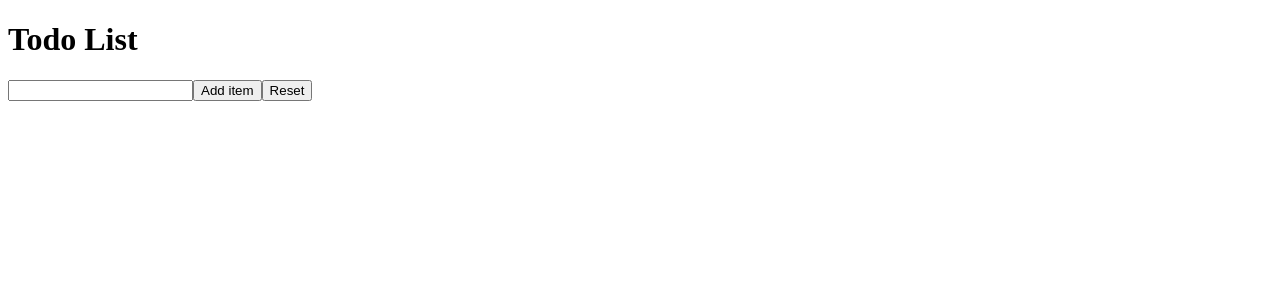
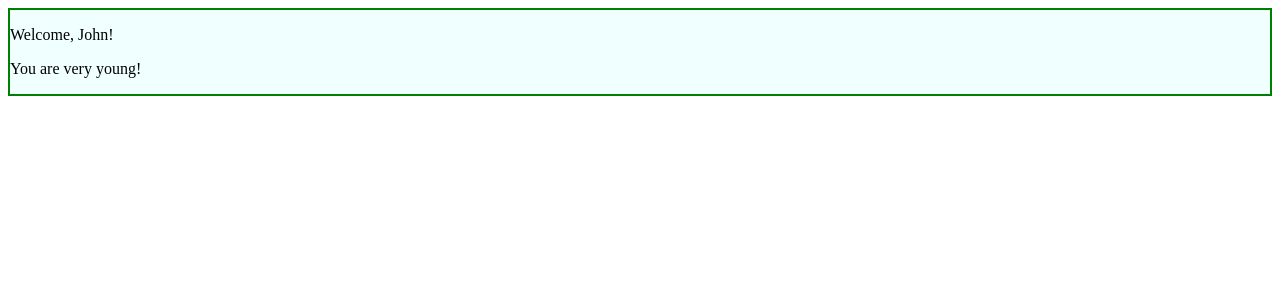
Before and after one commit to RobiChiri/React, a React (Vite) app in the folder vite-project/: page / in a window 1280 px wide. Shown: the top 300 px of the page. Built offline with nearby package versions, Linux system fonts and the light colour scheme.

Commit message:
esercizio-30

```diff
--- a/vite-project/src/App.jsx
+++ b/vite-project/src/App.jsx
@@ -1,5 +1,5 @@
 // import { Hello } from "./Hello";
-// import { Welcome } from "./Welcome";
+import { Welcome } from "./Welcome";
 // import { AlertClock } from "./AlertClock";
 // import { Counter } from "./Counter";
 // import { Clock } from "./Clock";
@@ -11,7 +11,7 @@
 // import { StrictModeComponent } from "./StrictModeComponent";
 // import { StrictMode } from "react";
 
-import { TodoList } from "./TodoList";
+// import { TodoList } from "./TodoList";
 
 export function App() {
   // function handleButtonClick() {
@@ -24,9 +24,9 @@ export function App() {
   // }
   return (
     <div>
-      {/* <Hello />
+      {/* <Hello /> */}
       <Welcome name="John" age={17} />
-      <AlertClock eventHandler={handleButtonClick} /> */}
+      {/* <AlertClock eventHandler={handleButtonClick} /> */}
       {/* <Counter initialValue={0} increment={1} decrement={1} /> */}
       {/* <Clock />
       <MouseClicker />
@@ -37,7 +37,7 @@ export function App() {
       {/* <StrictMode>
         <StrictModeComponent />
       </StrictMode> */}
-      <TodoList />
+      {/* <TodoList /> */}
     </div>
   );
 }
--- a/vite-project/src/Welcome.jsx
+++ b/vite-project/src/Welcome.jsx
@@ -3,7 +3,7 @@ import { Age } from "./Age";
 // eslint-disable-next-line react/prop-types
 export function Welcome({ name, age }) {
   return (
-    <div>
+    <div className="welcome">
       <p>Welcome, {name}!</p>
       {age > 18 ? <Age age={age} /> : <p>You are very young!</p>}
     </div>
--- /dev/null
+++ b/vite-project/src/index.css
@@ -0,0 +1,4 @@
+.welcome{
+    background-color: azure;
+    border: 2px solid green;
+}
--- a/vite-project/src/index.jsx
+++ b/vite-project/src/index.jsx
@@ -1,5 +1,6 @@
 import { App } from "./App";
 import { createRoot } from "react-dom/client";
+import "./index.css";
 
 const appElement = <App />;
 const rootElement = document.getElementById("root");
```
